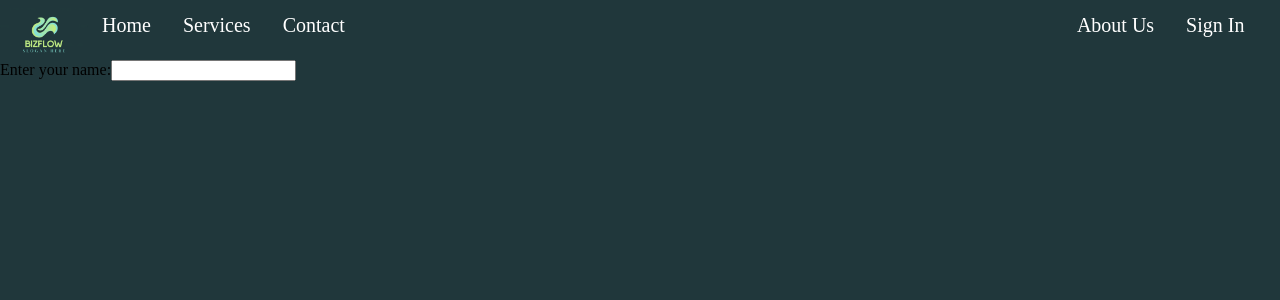
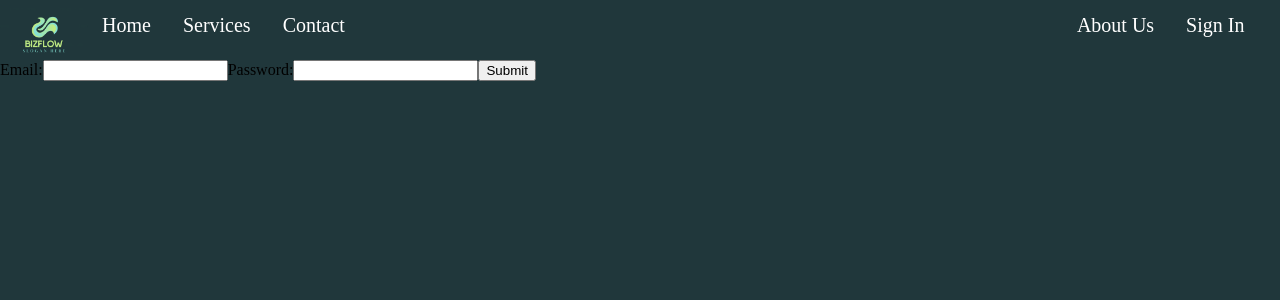
Before and after one commit to Darkmode122/Fullstackmanagement-Bizflow, a React (Vite) app in the folder Bizflowapp-Frontend/: page /signin in a window 1280 px wide. Shown: the top 300 px of the page. Built offline with nearby package versions, Linux system fonts and the light colour scheme.

Commit message:
Changes made in signup page

```diff
--- a/Bizflowapp-Frontend/src/Signin.jsx
+++ b/Bizflowapp-Frontend/src/Signin.jsx
@@ -1,9 +1,33 @@
+import { useState } from 'react';
 function Signin() {
+  const [name, setName] = useState('');
+
+  const handleChange = (e) => {
+    setName(e.target.value);
+  };
+
+  const handleSubmit = (e) => {
+    e.preventDefault();
+    alert(name);
+  };
+
   return (
-    <form>
-      <label>Enter your name:
-        <input type="text" />
+     <form onSubmit={handleSubmit}>
+      <label>Email:
+        <input
+          type="text"
+          value={name}
+          onChange={handleChange}
+        />
       </label>
+      <label>Password:
+        <input
+          type="password"
+          value={name}
+          onChange={handleChange}
+        />
+      </label>
+      <input type="submit" />
     </form>
   )
 }
```
